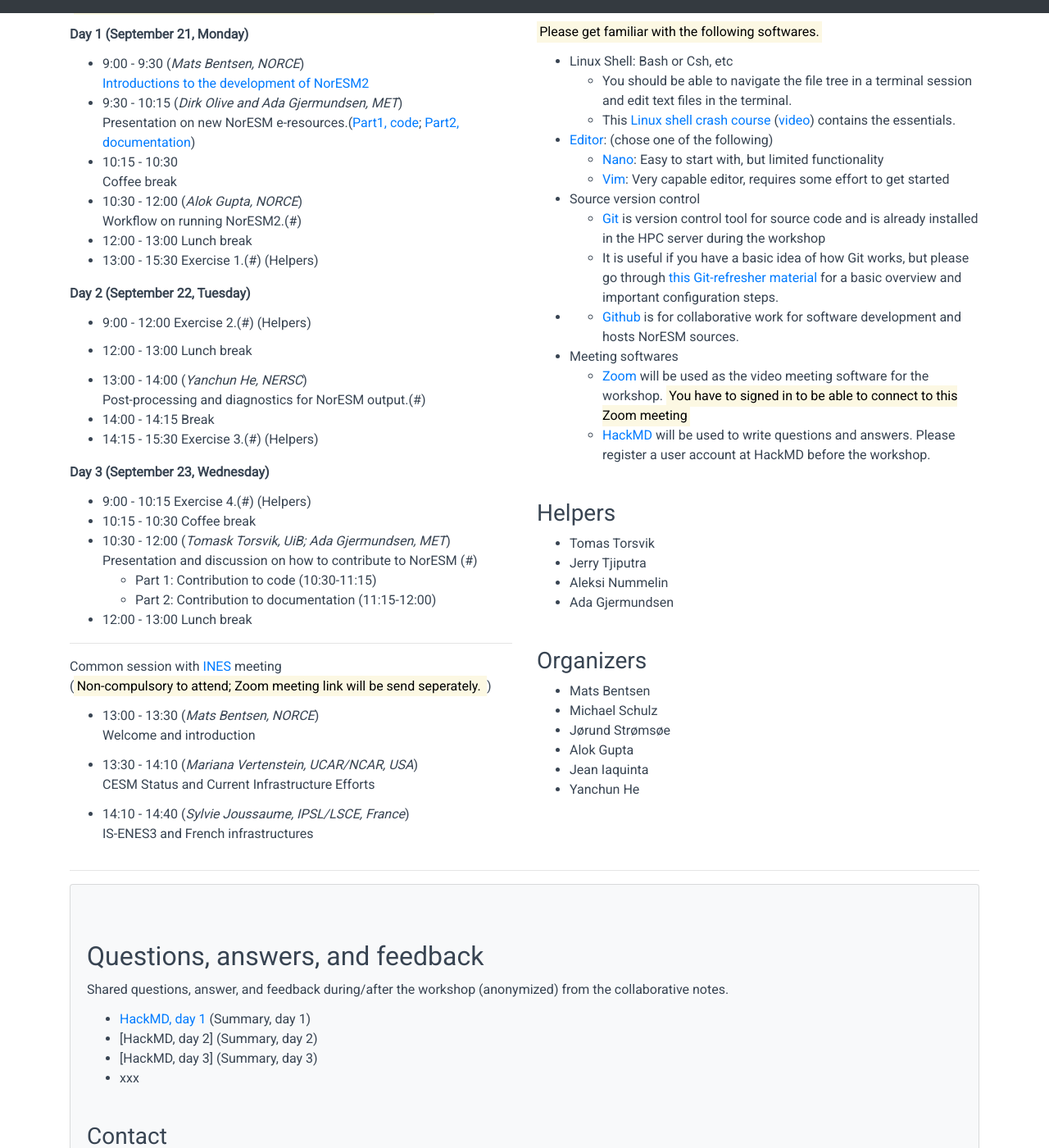
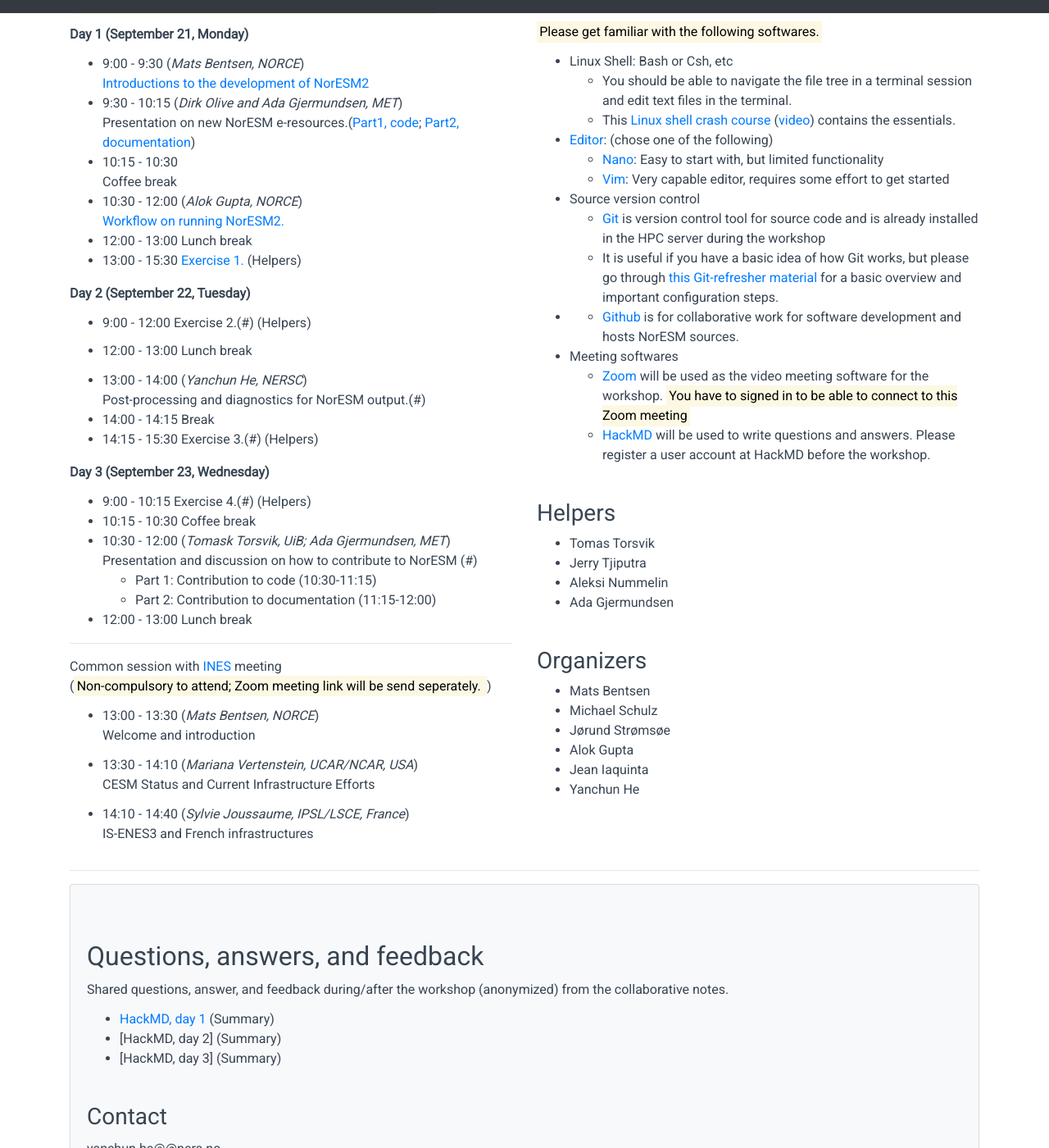
Before and after one commit to hsode/INES_workshop_2020, a Jekyll site: the page built from index.md, in a window 1280 px wide and 1400 px high, scrolled down 849 px. Shown: the whole window at 82% size. Built offline with Jekyll 4.4.1, drawn with Linux system fonts in a browser that asks for light colours; comment, search, counter and statistics services are not loaded.

Commit message:
uploading slides and quesitons

```diff
--- a/left_column.md
+++ b/left_column.md
@@ -36,11 +36,11 @@ exercises.
   Coffee break
 - 10:30 - 12:00
   (_Alok Gupta, NORCE_) \
-  Workflow on running NorESM2.(#)
+  [Workflow on running NorESM2.](https://github.com/NorESMhub/INES_workshop_2020/blob/gh-pages/files/workflow.pdf)
 - 12:00 - 13:00
   Lunch break
 - 13:00 - 15:30
-  Exercise 1.(#)
+  [Exercise 1.](https://github.com/NorESMhub/INES_workshop_2020/blob/gh-pages/files/exercise1.pdf)
   (Helpers)
 
 **Day 2 (September 22, Tuesday)**
--- a/questions.md
+++ b/questions.md
@@ -4,10 +4,9 @@
 
 Shared questions, answer, and feedback during/after the workshop (anonymized) from the collaborative notes.
 
-- [HackMD, day 1](https://hackmd.io/NRs5TBdzTFSGxZuyRdAHEA?both) (Summary, day 1)
-- [HackMD, day 2] (Summary, day 2)
-- [HackMD, day 3] (Summary, day 3)
-- xxx
+- [HackMD, day 1](https://hackmd.io/NRs5TBdzTFSGxZuyRdAHEA?both) (Summary)
+- [HackMD, day 2] (Summary)
+- [HackMD, day 3] (Summary)
 
 ### Contact
 yanchun.he@@ners.no
```
Also changed, not shown: 2 other files.
